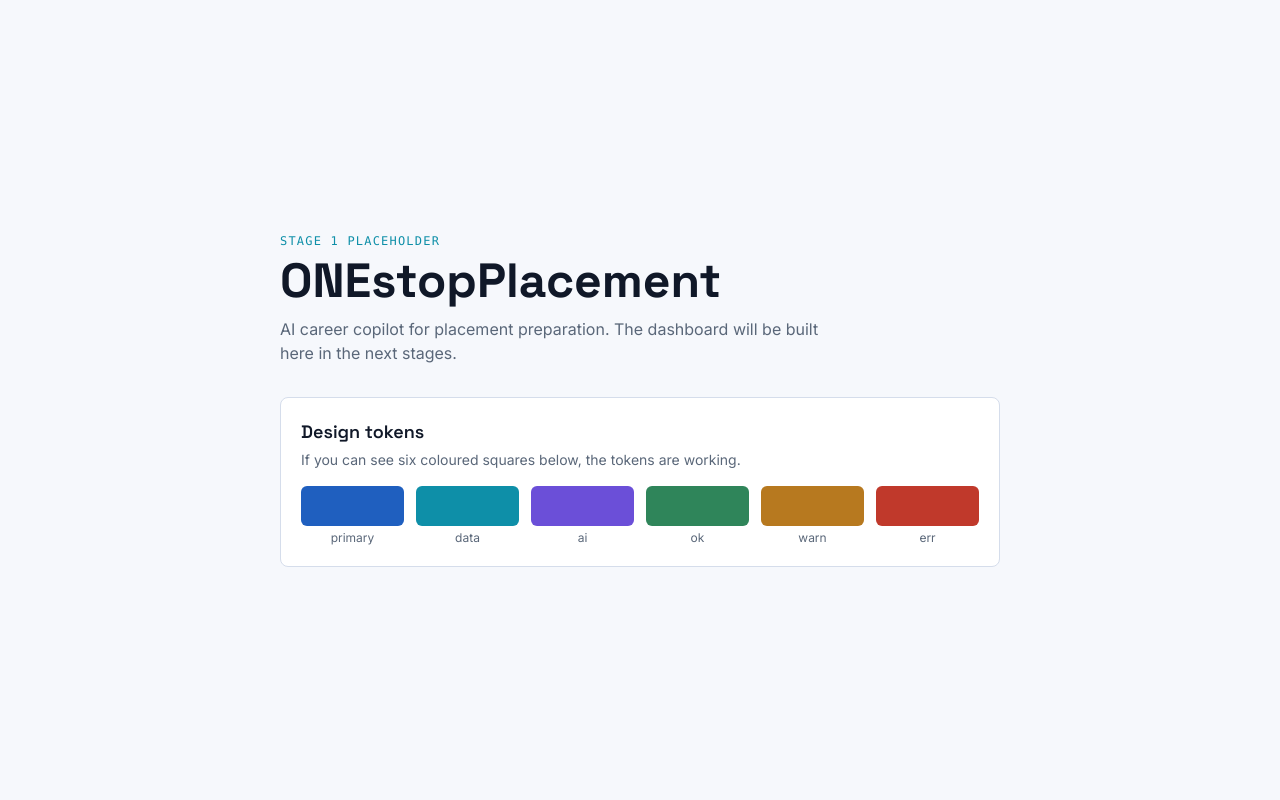
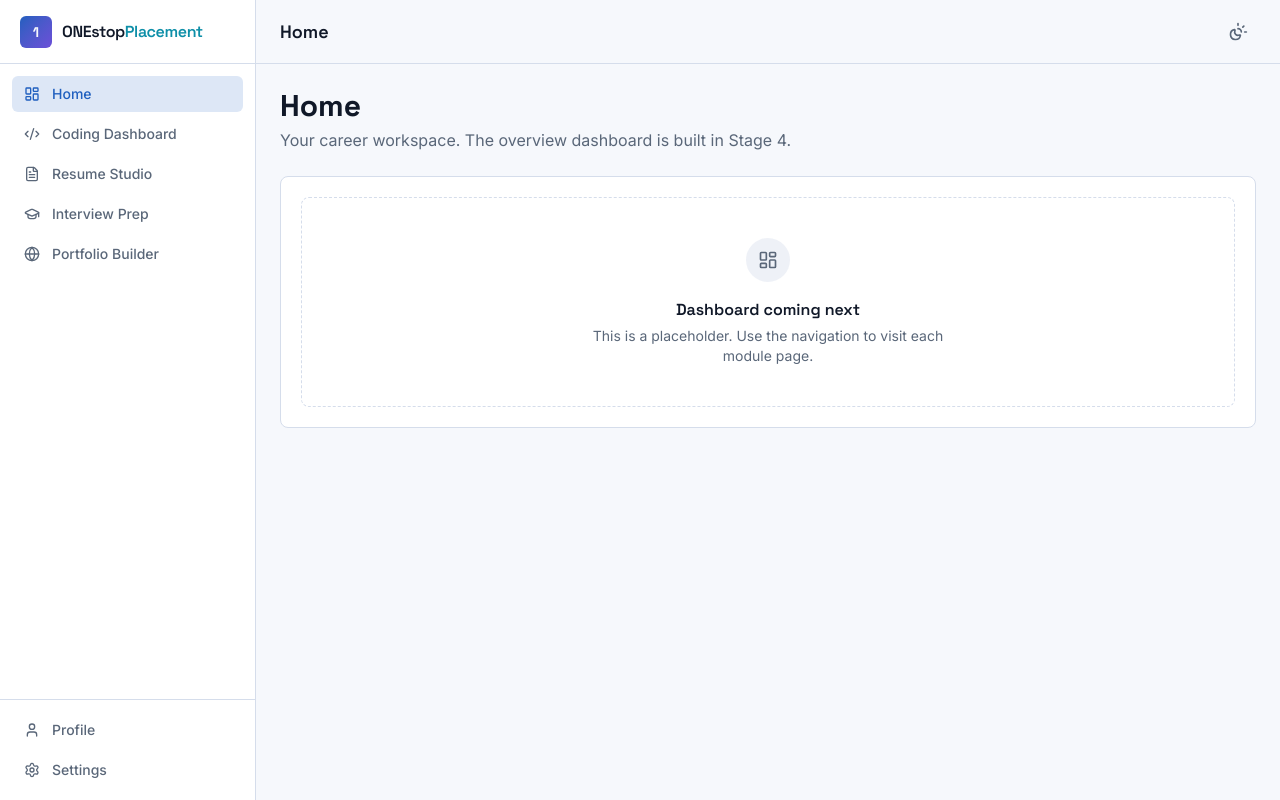
Before and after one commit to mohityadav24952-ai/ONEstopPlacement, a Next.js app in the folder frontend/: page / in a window 1280 px wide. Built offline with nearby package versions, Linux system fonts and the light colour scheme.

Commit message:
feat(web): add app shell layout, page headers and placeholder routes

```diff
--- /dev/null
+++ b/frontend/app/(app)/coding/page.tsx
@@ -0,0 +1,22 @@
+import { Code2 } from "lucide-react";
+import { Card } from "@/components/ui/Card";
+import { EmptyState } from "@/components/shared/EmptyState";
+import { PageHeader } from "@/components/shared/PageHeader";
+
+export default function CodingPage() {
+  return (
+    <>
+      <PageHeader
+        title="Coding Dashboard"
+        description="Your GitHub, LeetCode, CodeChef and HackerRank activity in one place."
+      />
+      <Card>
+        <EmptyState
+          icon={Code2}
+          title="Not built yet"
+          description="This module is built in Stages 12 to 16."
+        />
+      </Card>
+    </>
+  );
+}
--- /dev/null
+++ b/frontend/app/(app)/layout.tsx
@@ -0,0 +1,32 @@
+import { MobileNav } from "@/components/shared/MobileNav";
+import { Sidebar } from "@/components/shared/Sidebar";
+import { TopBar } from "@/components/shared/TopBar";
+
+export default function AppLayout({
+  children,
+}: Readonly<{ children: React.ReactNode }>) {
+  return (
+    <div className="min-h-screen">
+      <a
+        href="#main"
+        className="sr-only focus:not-sr-only focus:fixed focus:left-3 focus:top-3 focus:z-50 focus:rounded-md focus:bg-primary focus:px-3 focus:py-2 focus:text-sm focus:text-app"
+      >
+        Skip to content
+      </a>
+
+      <Sidebar />
+
+      <div className="lg:pl-64">
+        <TopBar />
+        <main
+          id="main"
+          className="mx-auto max-w-6xl px-4 py-6 pb-24 sm:px-6 lg:pb-10"
+        >
+          {children}
+        </main>
+      </div>
+
+      <MobileNav />
+    </div>
+  );
+}
--- /dev/null
+++ b/frontend/app/(app)/page.tsx
@@ -0,0 +1,22 @@
+import { LayoutDashboard } from "lucide-react";
+import { Card } from "@/components/ui/Card";
+import { EmptyState } from "@/components/shared/EmptyState";
+import { PageHeader } from "@/components/shared/PageHeader";
+
+export default function HomePage() {
+  return (
+    <>
+      <PageHeader
+        title="Home"
+        description="Your career workspace. The overview dashboard is built in Stage 4."
+      />
+      <Card>
+        <EmptyState
+          icon={LayoutDashboard}
+          title="Dashboard coming next"
+          description="This is a placeholder. Use the navigation to visit each module page."
+        />
+      </Card>
+    </>
+  );
+}
--- /dev/null
+++ b/frontend/app/(app)/portfolio/page.tsx
@@ -0,0 +1,22 @@
+import { Globe } from "lucide-react";
+import { Card } from "@/components/ui/Card";
+import { EmptyState } from "@/components/shared/EmptyState";
+import { PageHeader } from "@/components/shared/PageHeader";
+
+export default function PortfolioPage() {
+  return (
+    <>
+      <PageHeader
+        title="Portfolio Builder"
+        description="Generate a portfolio website from your approved profile and projects."
+      />
+      <Card>
+        <EmptyState
+          icon={Globe}
+          title="Not built yet"
+          description="This module is built in Stages 28 to 33."
+        />
+      </Card>
+    </>
+  );
+}
--- /dev/null
+++ b/frontend/app/(app)/prep/page.tsx
@@ -0,0 +1,22 @@
+import { GraduationCap } from "lucide-react";
+import { Card } from "@/components/ui/Card";
+import { EmptyState } from "@/components/shared/EmptyState";
+import { PageHeader } from "@/components/shared/PageHeader";
+
+export default function PrepPage() {
+  return (
+    <>
+      <PageHeader
+        title="Interview Prep"
+        description="Company- and role-specific preparation with clearly labelled question sources."
+      />
+      <Card>
+        <EmptyState
+          icon={GraduationCap}
+          title="Not built yet"
+          description="This module is built in Stages 24 to 27."
+        />
+      </Card>
+    </>
+  );
+}
--- /dev/null
+++ b/frontend/app/(app)/profile/page.tsx
@@ -0,0 +1,22 @@
+import { User } from "lucide-react";
+import { Card } from "@/components/ui/Card";
+import { EmptyState } from "@/components/shared/EmptyState";
+import { PageHeader } from "@/components/shared/PageHeader";
+
+export default function ProfilePage() {
+  return (
+    <>
+      <PageHeader
+        title="Profile"
+        description="The verified information every module uses."
+      />
+      <Card>
+        <EmptyState
+          icon={User}
+          title="Not built yet"
+          description="The shared profile is built in Stages 9 and 10."
+        />
+      </Card>
+    </>
+  );
+}
--- /dev/null
+++ b/frontend/app/(app)/resume/page.tsx
@@ -0,0 +1,22 @@
+import { FileText } from "lucide-react";
+import { Card } from "@/components/ui/Card";
+import { EmptyState } from "@/components/shared/EmptyState";
+import { PageHeader } from "@/components/shared/PageHeader";
+
+export default function ResumePage() {
+  return (
+    <>
+      <PageHeader
+        title="Resume Studio"
+        description="Tailor your resume to a job description using only facts you can back up."
+      />
+      <Card>
+        <EmptyState
+          icon={FileText}
+          title="Not built yet"
+          description="This module is built in Stages 17 to 23."
+        />
+      </Card>
+    </>
+  );
+}
--- /dev/null
+++ b/frontend/app/(app)/settings/page.tsx
@@ -0,0 +1,22 @@
+import { Settings } from "lucide-react";
+import { Card } from "@/components/ui/Card";
+import { EmptyState } from "@/components/shared/EmptyState";
+import { PageHeader } from "@/components/shared/PageHeader";
+
+export default function SettingsPage() {
+  return (
+    <>
+      <PageHeader
+        title="Settings"
+        description="Account, connected platforms, privacy and data controls."
+      />
+      <Card>
+        <EmptyState
+          icon={Settings}
+          title="Not built yet"
+          description="Settings arrive alongside authentication and profile stages."
+        />
+      </Card>
+    </>
+  );
+}
--- a/frontend/app/page.tsx
+++ /dev/null
@@ -1,42 +0,0 @@
-const swatches = [
-  { name: "primary", className: "bg-primary" },
-  { name: "data", className: "bg-data" },
-  { name: "ai", className: "bg-ai" },
-  { name: "ok", className: "bg-ok" },
-  { name: "warn", className: "bg-warn" },
-  { name: "err", className: "bg-err" },
-];
-
-export default function Home() {
-  return (
-    <main className="mx-auto flex min-h-screen max-w-3xl flex-col justify-center gap-8 px-6 py-16">
-      <div>
-        <p className="font-mono text-xs uppercase tracking-widest text-data">
-          Stage 1 placeholder
-        </p>
-        <h1 className="font-display mt-2 text-4xl font-bold sm:text-5xl">
-          ONEstopPlacement
-        </h1>
-        <p className="mt-3 max-w-xl text-muted">
-          AI career copilot for placement preparation. The dashboard will be
-          built here in the next stages.
-        </p>
-      </div>
-
-      <section className="rounded-lg border border-edge bg-surface p-5">
-        <h2 className="font-display text-lg font-semibold">Design tokens</h2>
-        <p className="mt-1 text-sm text-muted">
-          If you can see six coloured squares below, the tokens are working.
-        </p>
-        <ul className="mt-4 grid grid-cols-3 gap-3 sm:grid-cols-6">
-          {swatches.map((s) => (
-            <li key={s.name} className="text-center">
-              <div className={`h-10 rounded-md ${s.className}`} />
-              <span className="mt-1 block text-xs text-muted">{s.name}</span>
-            </li>
-          ))}
-        </ul>
-      </section>
-    </main>
-  );
-}
--- a/frontend/components/shared/MobileNav.tsx
+++ b/frontend/components/shared/MobileNav.tsx
@@ -1,3 +1,5 @@
+"use client";
+
 import { NavLink } from "@/components/shared/NavLink";
 import { primaryNav } from "@/lib/navigation";
 
--- /dev/null
+++ b/frontend/components/shared/PageHeader.tsx
@@ -0,0 +1,23 @@
+import type { ReactNode } from "react";
+
+type PageHeaderProps = {
+  title: string;
+  description?: string;
+  action?: ReactNode;
+};
+
+export function PageHeader({ title, description, action }: PageHeaderProps) {
+  return (
+    <div className="mb-6 flex flex-wrap items-start justify-between gap-3">
+      <div className="min-w-0">
+        <h1 className="font-display text-2xl font-bold sm:text-3xl">{title}</h1>
+        {description && (
+          <p className="mt-1 max-w-2xl text-sm text-muted sm:text-base">
+            {description}
+          </p>
+        )}
+      </div>
+      {action && <div className="shrink-0">{action}</div>}
+    </div>
+  );
+}
--- a/frontend/components/shared/Sidebar.tsx
+++ b/frontend/components/shared/Sidebar.tsx
@@ -1,3 +1,5 @@
+"use client";
+
 import Link from "next/link";
 import { Logo } from "@/components/shared/Logo";
 import { NavLink } from "@/components/shared/NavLink";
```
